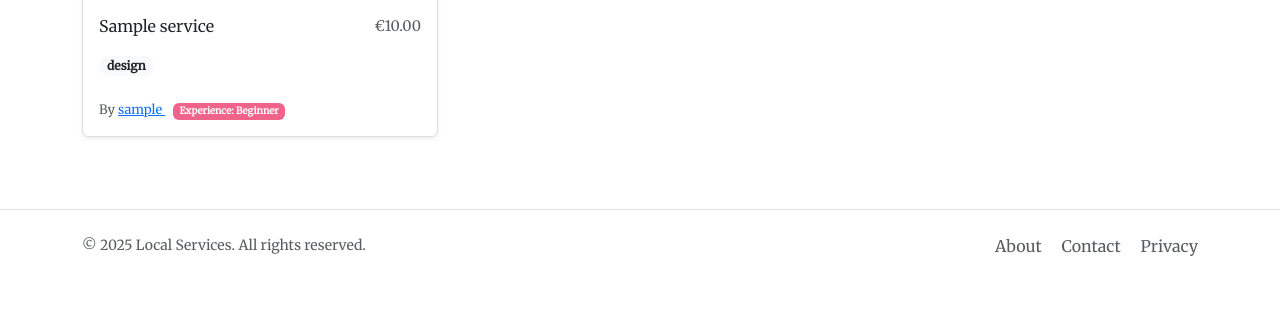
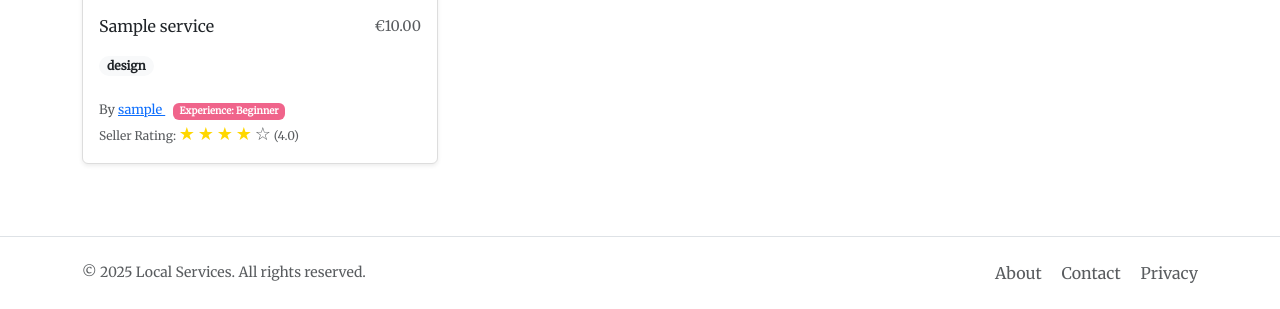
Before and after one commit to DavidcD8/FreelanceHub, a Django app: page / in a window 1280 px wide. Shown: the part 524-833 px from the top of the page. Before the commit the page ends 780 px from the top, so only its background shows below. Run offline with Django 5.2, Linux system fonts and the light colour scheme; tables that the repository leaves empty hold one stand-in row (values such as "Sample post"); parts of the project's set-up code (start-up, migrations or seed data) failed here and were passed over.

Commit message:
Add Userrating view and model. create form to submit review for user. add template to rate seller

```diff
--- a/services/models.py
+++ b/services/models.py
@@ -49,6 +49,8 @@ class Service(models.Model):
 
 
 
+
+
 class Profile(models.Model):
 
     LEVEL_MAP = {
@@ -70,6 +72,23 @@ class Profile(models.Model):
     location = models.CharField(max_length=100, blank=True)
     experience_level = models.CharField(max_length=20,choices=EXPERIENCE_CHOICES,default='beginner',help_text="Select your experience level")
 
+    @property
+    def average_rating(self):
+        ratings = UserRating.objects.filter(seller=self.user)
+        if ratings.exists():
+            total = sum(r.rating for r in ratings)
+            return total / ratings.count()
+        return None
+
+
+
+
+class UserRating(models.Model):
+    rater = models.ForeignKey(User, related_name='given_ratings', on_delete=models.CASCADE)
+    seller = models.ForeignKey(User, related_name='received_ratings', on_delete=models.CASCADE)
+    rating = models.IntegerField(default=3)
+    created_at = models.DateTimeField(auto_now_add=True)
+
 
     def __str__(self):
-        return f"{self.user.username}'s Profile"
+        return f"Rating {self.rating} by {self.rater.username} for {self.seller.username}"
--- a/services/static/css/style.css
+++ b/services/static/css/style.css
@@ -215,3 +215,26 @@ body, p {
   background-color: #f0648b;
   color: #fff;
 }
+
+
+
+/* Rating */
+.seller-rating {
+  font-size: 12px;
+  color: #666;
+  user-select: none;
+}
+
+.ratingp {
+  font-size: 12px !important;
+  color: #6c757d;
+  margin-top: 8px !important;
+
+}
+.star {
+ font-size: 18px;
+}
+
+.star.filled {
+  color: gold;
+}
--- a/services/urls.py
+++ b/services/urls.py
@@ -13,5 +13,7 @@ urlpatterns = [
     path('service/new/', views.service_create, name='service_create'),
     path('service/<int:pk>/edit/', views.service_edit, name='service_edit'),
     path('service/<int:pk>/delete/', views.service_delete, name='service_delete'),
+    path('rate-seller/<str:username>/', views.rate_seller, name='rate_seller'),
+
 
 ]
--- a/services/views.py
+++ b/services/views.py
@@ -1,8 +1,8 @@
 from django.shortcuts import render, get_object_or_404, redirect
 
 from create_superuser import User
-from .models import Service, Profile
-from .forms import ServiceForm
+from .models import Service, Profile, UserRating
+from .forms import ServiceForm, UserRatingForm
 from django.contrib.auth.decorators import login_required
 from .forms import CustomUserCreationForm
 from django.contrib.auth import login
@@ -23,10 +23,22 @@ def register(request):
         return render(request, 'registration/register.html', {'form': form})
 
 
+
 def home(request):
     services = Service.objects.all().order_by('-created')[:6]
     categories = Service.CATEGORY_CHOICES
+    for service in services:
+        avg = getattr(service.owner.profile, 'average_rating', None)
+        if avg:
+            filled = int(round(avg))
+            empty = 5 - filled
+        else:
+            filled = 0
+            empty = 5
+        service.filled_stars = range(filled)
+        service.empty_stars = range(empty)
     return render(request, 'home.html', {'services': services, 'categories': categories})
+
 
 
 def profile_view(request):
@@ -43,16 +55,55 @@ def profile_view(request):
 
 
 def view_other_profile(request, username):
-    user_profile = get_object_or_404(Profile, user__username=username)# Get the Profile object for the user with the given username
-    user_services = Service.objects.filter(owner=user_profile.user) # Get the services associated with that user that are available
+    user_profile = get_object_or_404(Profile, user__username=username)
+    user_services = Service.objects.filter(owner=user_profile.user)
+    average_rating = user_profile.average_rating
+
 
     context = {
         "recipient": user_profile.user,
         "user_profile": user_profile,
         "user_services": user_services,
+        'average_rating': average_rating,
     }
+    return render(request, "other_profile.html", context)
 
-    return render(request, "other_profile.html", context)
+
+@login_required
+def rate_seller(request, username):
+    seller = get_object_or_404(User, username=username)
+
+    if request.method == 'POST':
+        form = UserRatingForm(request.POST)
+        if form.is_valid():
+            rating_value = int(form.cleaned_data['rating'])
+
+            if request.user == seller:
+                # Prevent user from rating themselves
+                return redirect('view_other_profile', username=username)
+
+            existing_rating = UserRating.objects.filter(rater=request.user, seller=seller).first()
+            if existing_rating:
+                existing_rating.rating = rating_value
+                existing_rating.save()
+                print(f"Updated rating to {rating_value} for seller {seller.username} by {request.user.username}")
+            else:
+                UserRating.objects.create(rater=request.user, seller=seller, rating=rating_value)
+                print(f"Created rating {rating_value} for seller {seller.username} by {request.user.username}")
+
+            return redirect('view_other_profile', username=username)
+        else:
+            print("Form invalid:", form.errors)
+    else:
+        form = UserRatingForm()
+
+    context = {
+        'form': form,
+        'seller': seller,
+    }
+    return render(request, 'rate_seller.html', context)
+
+
 
 
 
--- a/templates/home.html
+++ b/templates/home.html
@@ -1,3 +1,4 @@
+
 {% extends 'base.html' %}
 {% block title %}Home - Local Services{% endblock %}
 
@@ -50,15 +51,29 @@
               <a href="{% url 'view_other_profile' username=service.owner.username %}">
                 {{ service.owner.username }}
               </a>
-
               <span class="badge badge-pink ms-2">
                 Experience: {{ service.owner.profile.get_experience_level_display }}
               </span>
             </small>
 
+            {% if service.owner.profile.average_rating %}
+            <div class="seller-rating text-muted">
+              Seller Rating:
+              <span class="stars">
+                {% for _ in service.filled_stars %}
+                  <span class="star filled">★</span>
+                {% endfor %}
+                {% for _ in service.empty_stars %}
+                  <span class="star">☆</span>
+                {% endfor %}
+              </span>
+              ({{ service.owner.profile.average_rating|floatformat:1 }})
+            </div>
+          {% else %}
+            <p class="ratingp text-muted">Seller not rated yet</p>
+          {% endif %}
 
            </div>
-
         </div>
       </div>
     {% empty %}
--- /dev/null
+++ b/templates/rate_seller.html
@@ -0,0 +1,5 @@
+<form method="post">
+    {% csrf_token %}
+    {{ form.as_p }}
+    <button type="submit">Submit Rating</button>
+  </form>
```
Also changed, not shown: services/forms.py (+7 -0 lines), services/templatetags/star_rating.py (added, +13 -0 lines), templates/other_profile.html (+10 -0 lines), services/migrations/0023_review.py (added), services/migrations/0024_rating_delete_review.py (added), services/migrations/0025_userrating_delete_rating.py (added), services/templatetags/__init__.py (added).
